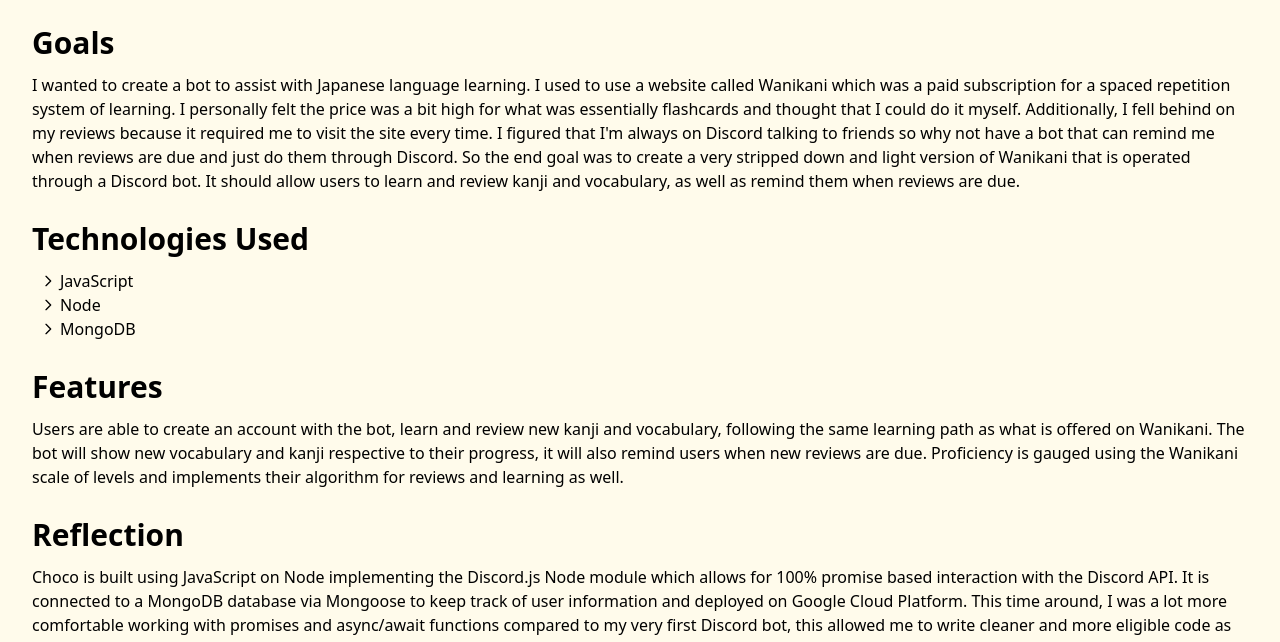
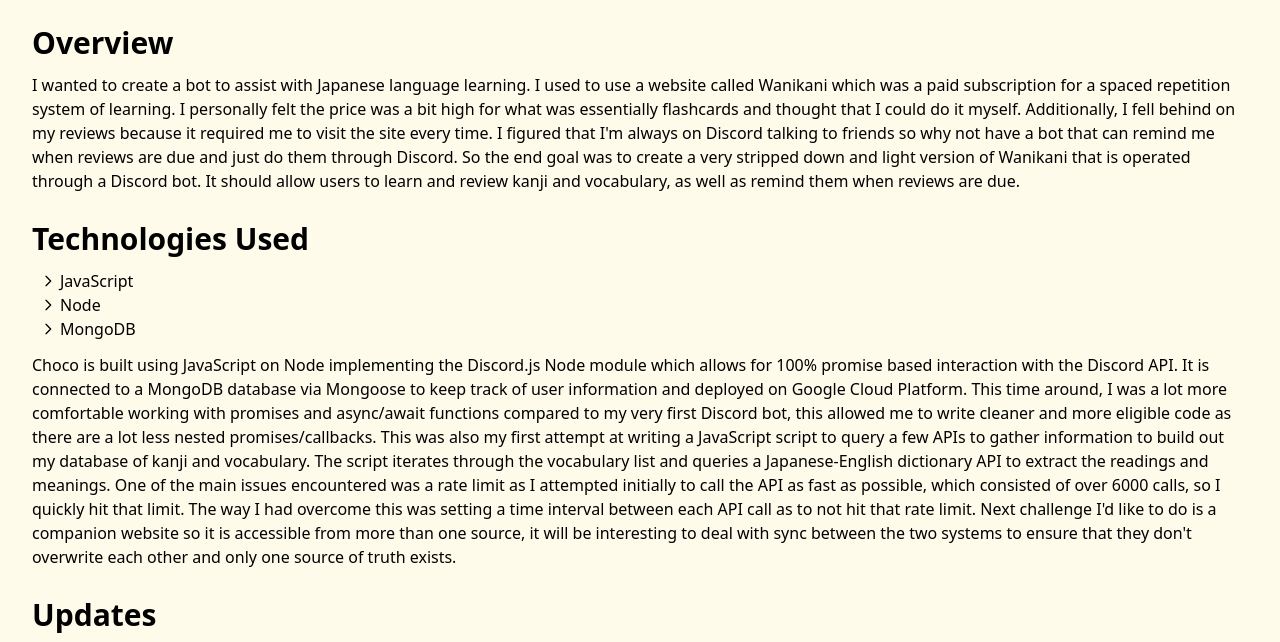
Before and after one commit to dokdek/psuepai, a Gatsby site: page /choco in a window 1280 px wide. Shown: the part 143-785 px from the top of the page. Built offline with nearby package versions, Linux system fonts and the light colour scheme; Gatsby itself is replaced by a stand-in of ours.

Commit message:
Rearranged project pages

```diff
--- a/src/pages/choco.js
+++ b/src/pages/choco.js
@@ -78,15 +78,12 @@
           ></img>
         </a>
       </div>
-      <h1 className="mt-7 text-3xl font-bold">Goals</h1>
+      <h1 className="mt-7 text-3xl font-bold">Overview</h1>
       <p className="mt-3">{chocoDescription}</p>
       <h1 className="mt-7 text-3xl font-bold">Technologies Used </h1>
       <ul className="ml-2 mt-3">{chocoTech()}</ul>
-      <h1 className="mt-7 text-3xl font-bold">Features</h1>
-      <p className="mt-3">{chocoFeatures}</p>
-      <h1 className="mt-7 text-3xl font-bold">Reflection</h1>
       <p className="mt-3">{chocoReflection}</p>
-      <h1 className="mt-7 text-3xl font-bold">Updates/Blog</h1>
+      <h1 className="mt-7 text-3xl font-bold">Updates</h1>
       <div className="divide-y-2 divide-yellow-500 divide-solid">
         {chocoBlog()}
       </div>
--- a/src/pages/kin.js
+++ b/src/pages/kin.js
@@ -44,9 +44,6 @@
           : Link
         </a>
       </div>
-      <p className="text-xs italic">
-        Hosted on Heroku free tier, so it will take a while to load at first.
-      </p>
       <div className="flex items-center">
         <svg
           className="bg-cover h-4 w-4 shadow-2xl rounded-full mr-1"
@@ -86,15 +83,12 @@
           ></img>
         </a>
       </div>
-      <h1 className="mt-7 text-3xl font-bold">Goals</h1>
+      <h1 className="mt-7 text-3xl font-bold">Overview</h1>
       <p className="mt-3">{kinGoals}</p>
       <h1 className="mt-7 text-3xl font-bold">Technologies Used </h1>
       <ul className="ml-2 mt-3">{kinTech()}</ul>
-      <h1 className="mt-7 text-3xl font-bold">Features</h1>
-      <p className="mt-3">{kinFeatures}</p>
-      <h1 className="mt-7 text-3xl font-bold">Reflection</h1>
       <p className="mt-3">{kinReflect}</p>
-      <h1 className="mt-7 text-3xl font-bold">Updates/Blog</h1>
+      <h1 className="mt-7 text-3xl font-bold">Updates</h1>
       <div className="divide-y-2 divide-yellow-500 divide-solid">
         {kinBlog()}
       </div>
--- a/src/pages/personal.js
+++ b/src/pages/personal.js
@@ -74,17 +74,14 @@
         alt="trello logo"></img>
         </a>
       </div>
-      <h1 className="mt-7 text-3xl font-bold">Goals</h1>
+      <h1 className="mt-7 text-3xl font-bold">Overview</h1>
       <p className="mt-3">{personalDescription}</p>
       <h1 className="mt-7 text-3xl font-bold">Technologies Used </h1>
       <ul className="ml-2 mt-3">
         {personalTech()}
       </ul>
-      <h1 className="mt-7 text-3xl font-bold">Features</h1>
-      <p className="mt-3">{personalFeatures}</p>
-      <h1 className="mt-7 text-3xl font-bold">Reflection</h1>
       <p className="mt-3">{personalReflection}</p>
-      <h1 className="mt-7 text-3xl font-bold">Updates/Blog</h1>
+      <h1 className="mt-7 text-3xl font-bold">Updates</h1>
       <div className="divide-y-2 divide-yellow-500 divide-solid">{personalBlog()}</div>
     </div>
   );
--- a/src/pages/shiroyuki.js
+++ b/src/pages/shiroyuki.js
@@ -8,6 +8,7 @@
 import shiroyukiFeatures from "../textfiles/shiroyuki/shiroyuki-features";
 import shiroyukiReflection from "../textfiles/shiroyuki/shiroyuki-reflection";
 import shiroyukiBlog from "../textfiles/shiroyuki/shiroyuki-blog";
+import Menu from "../components/menu";
 
 const ShiroyukiPage = () => {
   return (
@@ -16,9 +17,7 @@
         <title>Shiroyuki - Patchanon Suepai</title>
         <link rel="shortcut icon" href={favicon} />
       </Helmet>
-      <a className="font-bold hover:text-red-500" href="/">
-        Home
-      </a>
+      <div>{Menu()}</div>
       <h1 className="text-5xl font-bold text-gray-900">Shiroyuki</h1>
       <div className="flex items-center">
       <svg
@@ -69,15 +68,12 @@
           ></img>
         </a>
       </div>
-      <h1 className="mt-7 text-3xl font-bold">Goals</h1>
+      <h1 className="mt-7 text-3xl font-bold">Overview</h1>
       <p className="mt-3">{shiroyukiDescription}</p>
       <h1 className="mt-7 text-3xl font-bold">Technologies Used </h1>
       <ul className="ml-2 mt-3">{shiroyukiTech()}</ul>
-      <h1 className="mt-7 text-3xl font-bold">Features</h1>
-      <p className="mt-3">{shiroyukiFeatures}</p>
-      <h1 className="mt-7 text-3xl font-bold">Reflection</h1>
       <p className="mt-3">{shiroyukiReflection}</p>
-      <h1 className="mt-7 text-3xl font-bold">Updates/Blog</h1>
+      <h1 className="mt-7 text-3xl font-bold">Updates</h1>
       <div className="divide-y-2 divide-yellow-500 divide-solid">
         {shiroyukiBlog()}
       </div>
```
